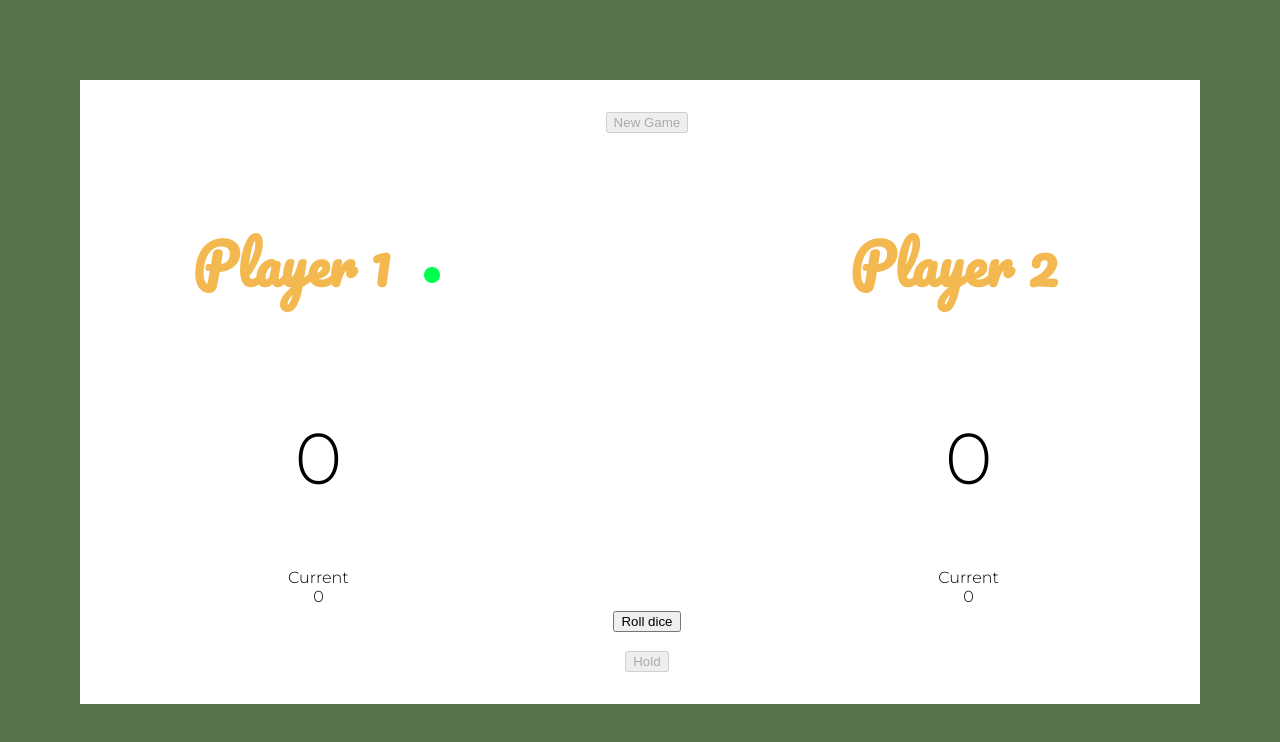
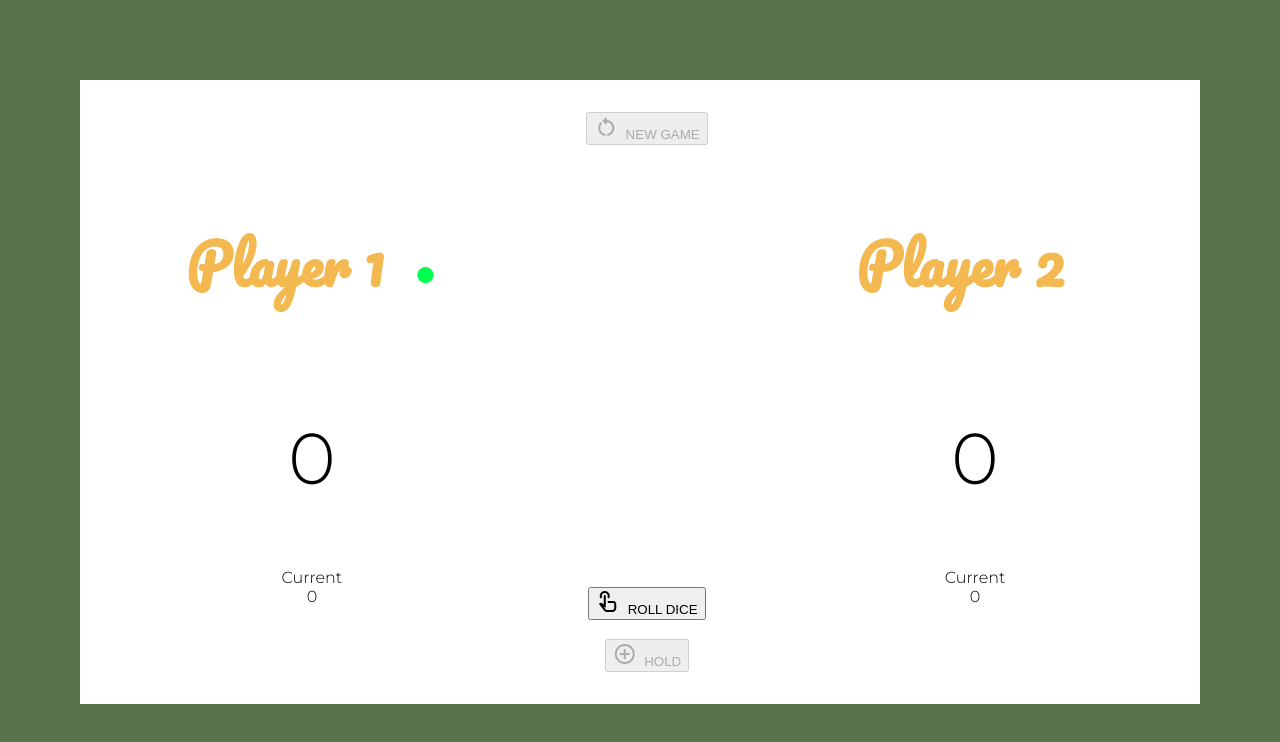
Before and after one commit to sugamsingh97/jeudedes, a plain HTML site: page index.html in a window 1280 px wide. Drawn offline with nearby package versions, Linux system fonts and the light colour scheme.

Commit message:
fixed icon visibility

```diff
--- a/index.html
+++ b/index.html
@@ -5,6 +5,7 @@
     <meta http-equiv="X-UA-Compatible" content="IE=edge">
     <meta name="viewport" content="width=device-width, initial-scale=1.0">
     <title>Jeu de dés</title>
+
     <link rel="preconnect" href="https://fonts.googleapis.com">
     <link rel="preconnect" href="https://fonts.gstatic.com" crossorigin>
     <link href="https://fonts.googleapis.com/css2?family=Montserrat:wght@300&display=swap" rel="stylesheet">
@@ -12,24 +13,26 @@
     <link rel="preconnect" href="https://fonts.gstatic.com" crossorigin>
     <link href="https://fonts.googleapis.com/css2?family=Pacifico&display=swap" rel="stylesheet">
     <link rel="stylesheet" href="https://fonts.googleapis.com/icon?family=Material+Icons">
+    <link rel="stylesheet" href="https://fonts.googleapis.com/css2?family=Material+Symbols+Outlined:opsz,wght,FILL,GRAD@48,700,0,200" />
+    <link rel="stylesheet" href="https://fonts.googleapis.com/css2?family=Material+Symbols+Outlined:opsz,wght,FILL,GRAD@20..48,100..700,0..1,-50..200" />
+    <link rel="stylesheet" href="https://fonts.googleapis.com/css2?family=Material+Symbols+Outlined:opsz,wght,FILL,GRAD@20..48,100..700,0..1,-50..200" />
     <link rel="stylesheet" href="styles.css">
 </head>
 <body>
     <div id="game">
-        <div id="p1" class="item">
+        <div id="p1" class="item Panel1">
             <h1>Player 1&nbsp;&nbsp;<span id="active1" class="material-icons">fiber_manual_record</span></h1>
             <div id="p1TotalScore">abc</div>
             <div id="p1CurrentScore"><span>Current</span><br><div id="p1c"></div></div>
         </div>
         <div id="middle" class="item">
-            <button id="newGame" onclick="startGame()">New Game</button>
+            <button id="newGame" class="button" onclick="startGame()"><span class="material-symbols-outlined icons">restart_alt</span>&nbsp;&nbsp;NEW GAME</button>
+            <div id="des" class="item" style="margin-top:2rem"></div>
+            <button id="rollDice" class="button icons" onclick="throwDice()"><span class="material-symbols-outlined icons">touch_app</span>&nbsp;&nbsp;ROLL DICE</button>
             <br>
-            <div id="des" class="item" style="margin-top:2rem"></div>
-            <button id="rollDice" onclick="throwDice()">Roll dice</button>
-            <br>
-            <button id="hold" onclick="holdRound()">Hold</button>
+            <button id="hold" class="button icons" onclick="holdRound()"><span class="material-symbols-outlined icons">add_circle</span>&nbsp;&nbsp;HOLD</button>
         </div>
-        <div id="p2" class="item">
+        <div id="p2" class="item Panel1">
             <h1>Player 2&nbsp;&nbsp;<span id="active2" class="material-icons">fiber_manual_record</span></h1>
             <div id="p2TotalScore">def</div>
             <div id="p2CurrentScore"><span>Current</span><br><div id="p2c"></div></div>
```
